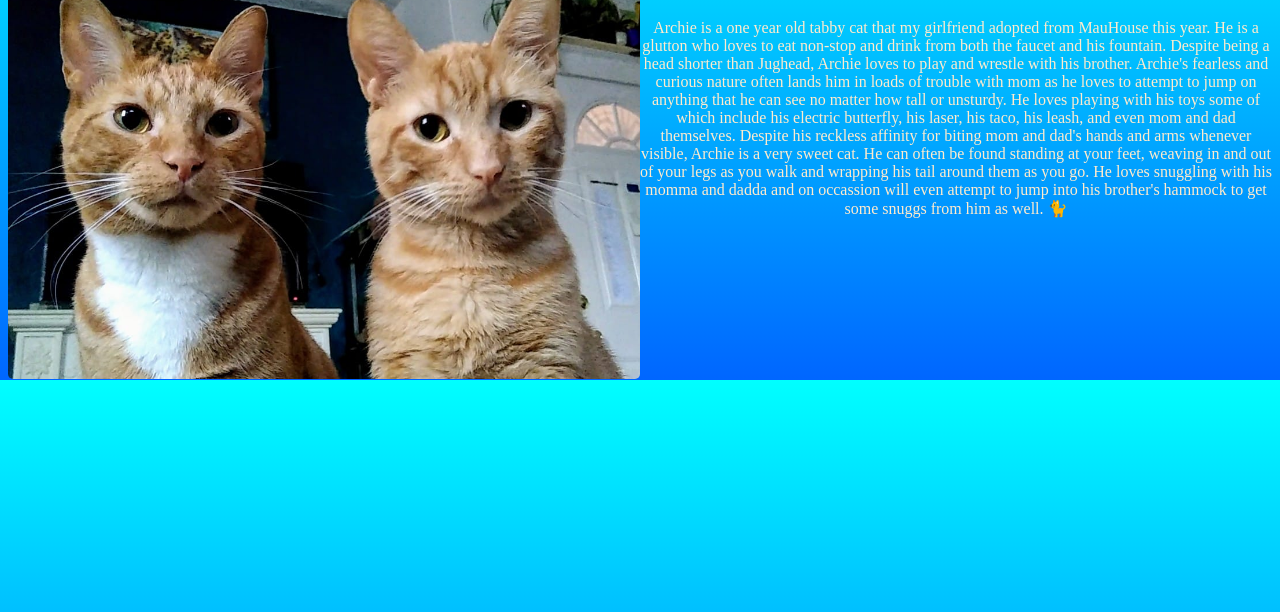
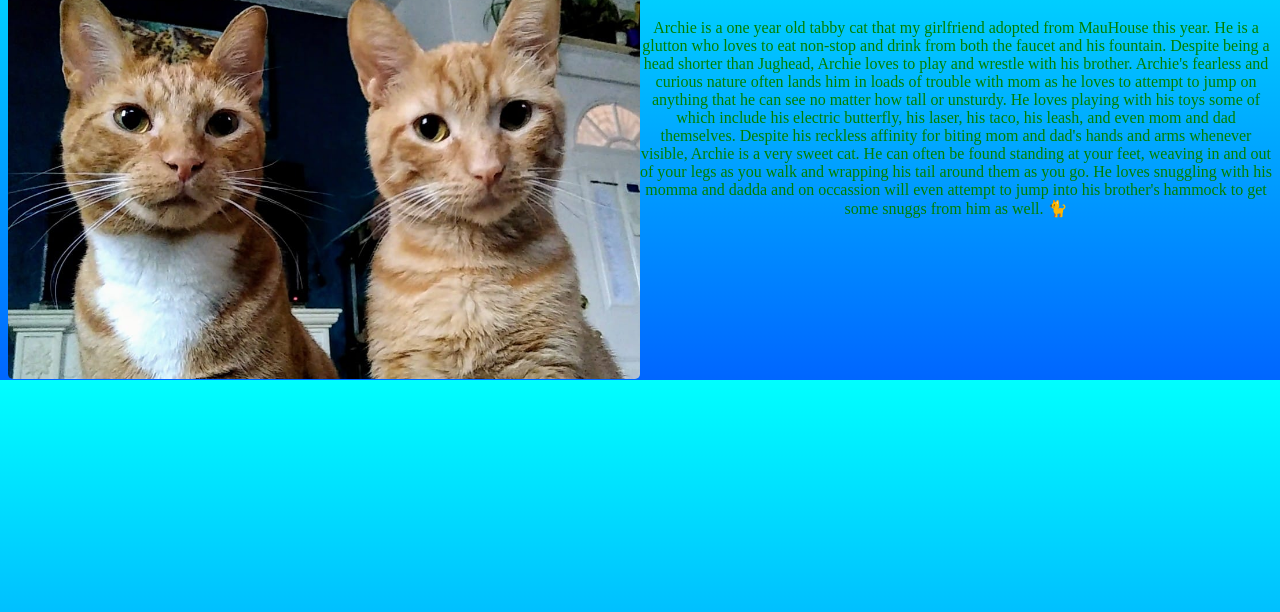
Before and after one commit to LC101-September-2021/assignment-4-html-me-something-DanPortnoy33, a plain HTML site: page archie.html in a window 1280 px wide. Shown: the part 180-792 px from the top of the page. Drawn offline with Linux system fonts and the light colour scheme.

Commit message:
CSS change

```diff
--- a/archie.html
+++ b/archie.html
@@ -66,9 +66,9 @@
                   modal.style.display = "none";
                 }
             </script>
-            <div class="funParagraph">
+            <div class="funParagraph" >
                 <h1>Archie the Cat</h1>
-                <p>Archie is a one year old tabby cat that my girlfriend adopted from MauHouse this year.
+                <p id=testP>Archie is a one year old tabby cat that my girlfriend adopted from MauHouse this year.
                     He is a glutton who loves to eat non-stop and drink from both the faucet and his fountain.
                     Despite being a head shorter than Jughead, Archie loves to play and wrestle with his brother.
                     Archie's fearless and curious nature often lands him in loads of trouble with mom as he loves
--- a/styles.css
+++ b/styles.css
@@ -182,12 +182,14 @@ h1 {
 }
 .funParagraph {
     text-align: center;
-    color: #FFEBCD;
+    color: green;
 }
 
 .funParagraph h1 {
     text-decoration: underline;
 }
+
+
 .page-content h1 {
     text-align: center;
     color: #FFEBCD;
```
